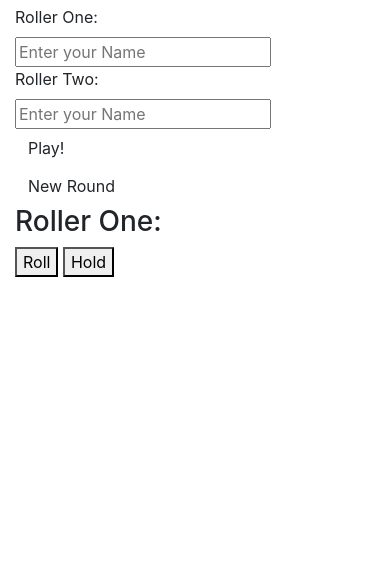
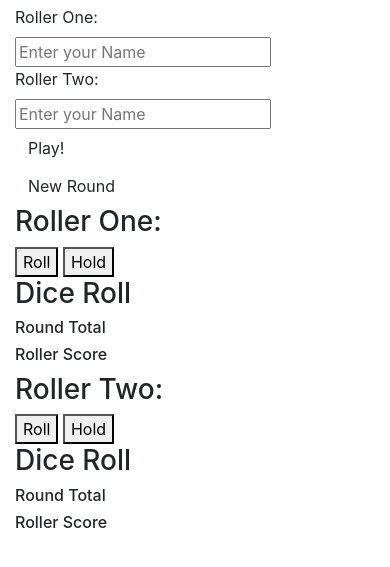
Before and after one commit to Vivvianne/Pig-Dice, a plain HTML site: page index.html in a window 390 px wide. Shown: the part 107-674 px from the top of the page. Drawn offline with nearby package versions, Linux system fonts and the light colour scheme.

Commit message:
created a column for the second roller

```diff
--- a/index.html
+++ b/index.html
@@ -38,13 +38,26 @@
 
 
     </div>
+
     <div class="Scores container">
         <button id="new-round" class="btn" >New Round</button>
         <div class="row">
             <div class="col-md-6">
                 <h3>Roller One: <span id="rolleroneName"></span></h3>
                 <button id="rollerone-roll" class="button">Roll</button>
-                <button id="rollerone-roll" class="button">Hold</button>
+                <button id="rollerone-hold" class="button">Hold</button>
+                <h3 id="roll-die-1">Dice Roll</h3>
+                <h6 id="round1-total">Round Total</h6>
+                <h6 id="score1-total">Roller Score</h6>
+
+            </div>
+            <div class="col-md-6">
+                    <h3>Roller Two: <span id="rolleroneName"></span></h3>
+                    <button id="rollertwo-roll" class="button">Roll</button>
+                    <button id="rollertwo-hold" class="button">Hold</button>
+                    <h3 id="roll-die-2">Dice Roll</h3>
+                    <h6 id="round2-total">Round Total</h6>
+                    <h6 id="score2-total">Roller Score</h6>
 
             </div>
         </div>
```
